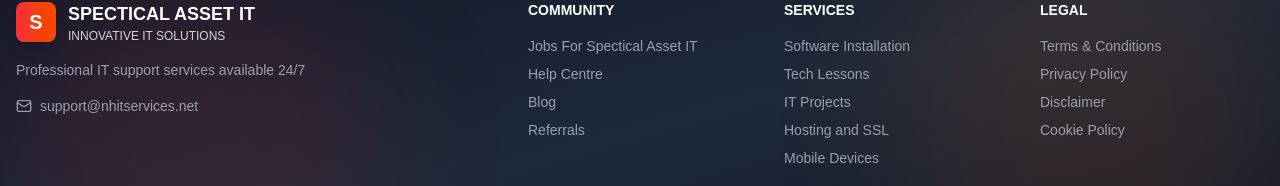
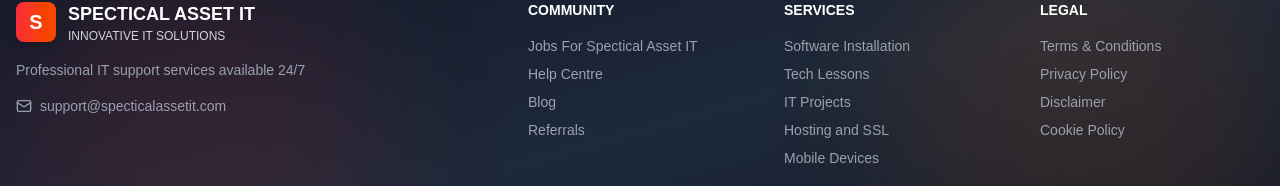
Before and after one commit to flenmaxson/specticalassetit, a Next.js app: page / in a window 1280 px wide. Shown: the part 7596-7782 px from the top of the page. Built offline with nearby package versions, Linux system fonts and the light colour scheme; no server answers.

Commit message:
updated footer

```diff
--- a/components/Footer.jsx
+++ b/components/Footer.jsx
@@ -28,7 +28,7 @@ function Footer(){
             </p>
             <div className="flex items-center gap-2 text-gray-400 text-sm">
               <Mail className="w-4 h-4" />
-              <span>support@nhitservices.net</span>
+              <span>support@specticalassetit.com</span>
             </div>
           </div>
 
```
